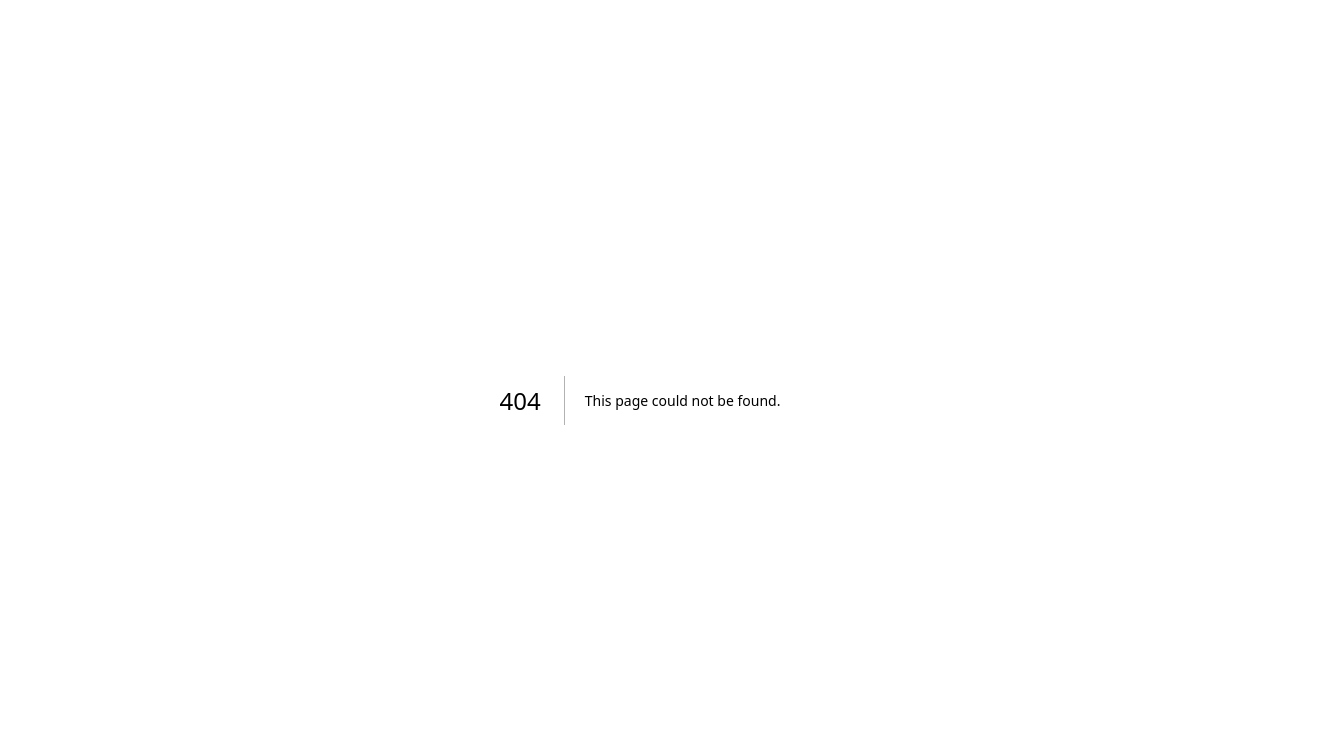
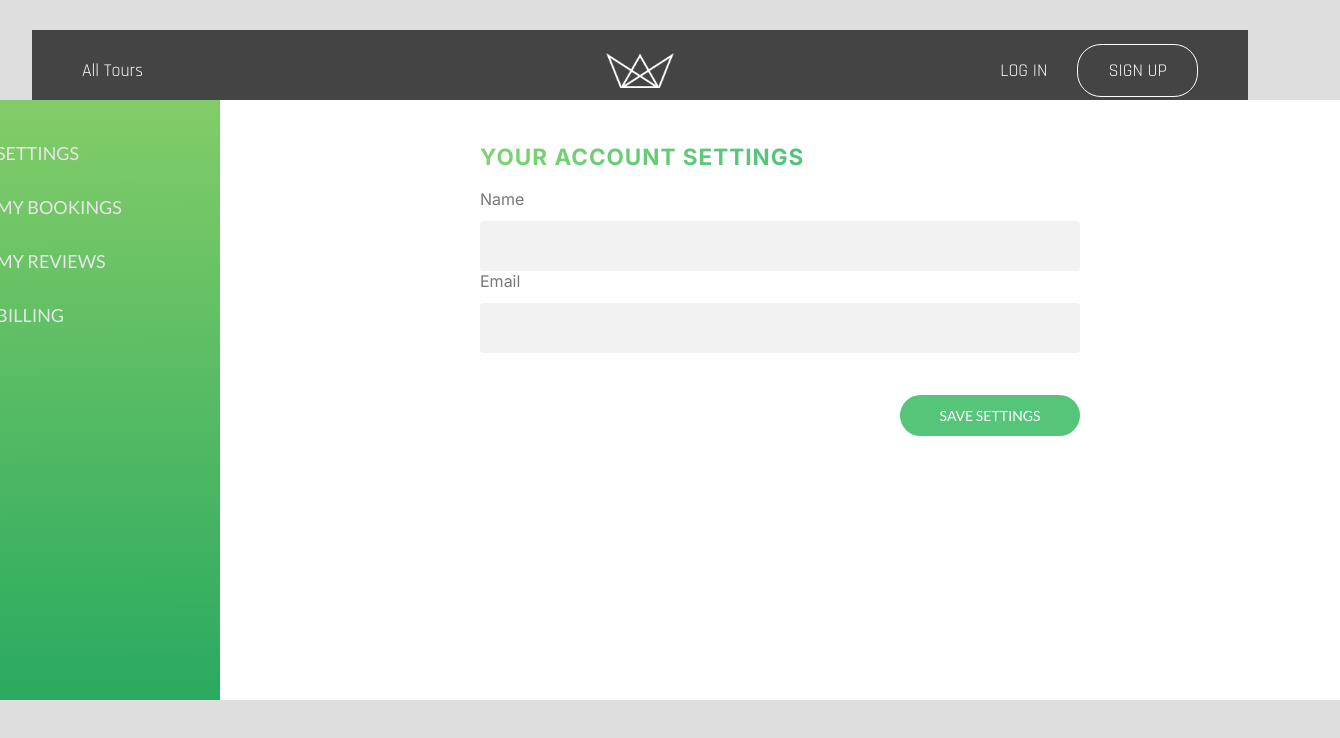
Before and after one commit to Cireka/Natours-Front-End, a Next.js app: page /Account/1 in a window 1280 px wide. Before the commit this address had no page. Shown: the top 738 px of the page, 1340 px wide, since content can reach past the window. Built offline with nearby package versions, Linux system fonts and the light colour scheme; no server answers.

Commit message:
started working on account setings and it logic

```diff
--- /dev/null
+++ b/Components/Account/AccountSettings.js
@@ -0,0 +1,25 @@
+import Image from "next/image";
+import style from "./AccountSettings.module.css";
+export default function AccountSettings(props) {
+  return (
+    <div className={style.FormParrent}>
+      <form className={style.Form}>
+        <h2>{props.title}</h2>
+        <label>{props.topLabel}</label>
+        <input
+          defaultValue={props.topInputPlaceValue}
+          className={style.Input}
+        ></input>
+        <label>{props.bottomLabel}</label>
+        <input
+          defaultValue={props.bottomInputPlaceValue}
+          className={style.Input}
+        ></input>
+        {/* <Image width={100} height={100} src={`/users/${props.image}`} /> */}
+        <div className={style.ButtonParrent}>
+          <button className={style.Button}>Save Settings</button>
+        </div>
+      </form>
+    </div>
+  );
+}
--- /dev/null
+++ b/Components/Account/AccountSettings.module.css
@@ -0,0 +1,91 @@
+.FormParrent {
+  width: 60rem;
+}
+.Form {
+  margin-top: 4.2rem;
+  display: flex;
+  flex-direction: column;
+}
+.Input {
+  font-family: inherit;
+  font-size: 1.5rem;
+  color: inherit;
+  padding: 1.25rem 1.75rem;
+  border: none;
+  background-color: #fff;
+  background-color: #f2f2f2;
+  border-top: 3px solid transparent;
+  border-bottom: 3px solid transparent;
+  -webkit-transition: all 0.3s;
+  transition: all 0.3s;
+  border-radius: 4px;
+  -webkit-box-sizing: border-box;
+  box-sizing: border-box;
+  margin-top: 1.2rem;
+}
+.Input:focus:invalid {
+  outline: none;
+  border-bottom: 3px solid #e57c23;
+}
+.Input:focus:valid {
+  outline: none;
+  border-bottom: 3px solid #28b487;
+}
+.Form > h2 {
+  font-size: 2.25rem;
+  text-transform: uppercase;
+  font-weight: 700;
+  background-image: -webkit-gradient(
+    linear,
+    left top,
+    right top,
+    from(#7dd56f),
+    to(#28b487)
+  );
+  background-image: linear-gradient(to right, #7dd56f, #28b487);
+  -webkit-background-clip: text;
+  color: transparent;
+  letter-spacing: 0.1rem;
+  line-height: 1.3;
+  margin-bottom: 1.8rem;
+}
+.Form > label {
+  font-size: 1.6rem;
+  font-weight: 400;
+}
+.Button {
+  width: 30%;
+  margin-top: 4.2rem;
+  overflow-y: hidden;
+  cursor: pointer;
+  font-family: "Lato", sans-serif;
+  text-transform: uppercase;
+  font-weight: 400;
+  background-color: #55c57a;
+  font-size: 1.4rem;
+  border-radius: 3.2rem;
+  padding: 1.2rem 3rem;
+  border: none;
+  color: #fff;
+  position: relative;
+  transition: transform 0.5s ease-in-out; /* Add transition property */
+  transition: ease-in-out 0.2s;
+}
+
+.Button:hover {
+  transform: translateY(-5px); /* Apply initial hover transformation */
+  box-shadow: 0px 10px 60px -12px rgba(0, 0, 0, 0.75);
+  -webkit-box-shadow: 0px 10px 60px -12px rgba(0, 0, 0, 0.75);
+  -moz-box-shadow: 0px 10px 60px -12px rgba(0, 0, 0, 0.75);
+}
+
+.Button:not(:hover) {
+  transform: translateY(0); /* Apply animation transformation */
+}
+.Button:active {
+  background-color: #449e62;
+}
+.ButtonParrent {
+  display: flex;
+  justify-content: flex-end;
+}
--- a/Components/NavBar/NavBar.js
+++ b/Components/NavBar/NavBar.js
@@ -1,28 +1,39 @@
 "use client";
-import { Fragment } from "react";
+import { Fragment, useEffect } from "react";
 import style from "./NavBar.module.css";
 import Link from "next/link";
 import Image from "next/image";
 import Logo from "../../public/logo-white.png";
 import Cookies from "js-cookie";
 import { CgProfile } from "react-icons/cg";
+import { useRouter } from "next/navigation";
+import { useState } from "react";
 
 export default function NavBar() {
-  const token = Cookies.get("jwt");
-  console.log(token);
+  const [token, setToken] = useState(null);
+  useEffect(() => {
+    setToken(Cookies.get("jwt"));
+  }, [Cookies.get("jwt")]);
+
   const LogOutHandler = () => {
     window.location.reload();
     Cookies.remove("jwt");
+    router.push("/");
   };
-
-
+  const router = useRouter();
+  const ProfileHandler = () => {
+    router.push(`/Account/${token}`);
+  };
 
   return (
     <Fragment>
       <div className={style.NavBar}>
         <div className={style.NavBarParrent}>
           <div className={style.HomeLinkParrent}>
-            {token && <CgProfile className={style.ProfileIcon} />}
+            <CgProfile
+              onClick={ProfileHandler}
+              className={token ? style.ProfileIcon : style.DissabledProfileIcon}
+            />
             <Link href={"/"}>
               <h1 className={style.AllTours}>All Tours</h1>
             </Link>
--- a/Components/NavBar/NavBar.module.css
+++ b/Components/NavBar/NavBar.module.css
@@ -78,3 +78,6 @@
   cursor: pointer;
   transform: translateY(-3px);
 }
+.DissabledProfileIcon {
+  display: none;
+}
--- /dev/null
+++ b/app/Account/[id]/Account.module.css
@@ -0,0 +1,54 @@
+.AccountParrent {
+  width: 140rem;
+  height: 60rem;
+  position: absolute;
+  left: 50%;
+  top: 50%;
+  transform: translate(-50%, -50%);
+  display: grid;
+  grid-template-columns: 0.25fr 1fr;
+  border-radius: 3px;
+}
+
+.AccountSectionsParrent {
+  display: flex;
+  flex-direction: column;
+  align-items: flex-start;
+  gap: 3.2rem;
+  padding-top: 4.2rem;
+  background: linear-gradient(
+    179.1deg,
+    rgb(129, 204, 104) 2.3%,
+    rgb(43, 170, 96) 98.3%
+  );
+}
+.AccountSectionsParrent > h2 {
+  position: relative;
+  padding-left: 20%;
+  cursor: pointer;
+  text-transform: uppercase;
+  font-size: 1.8rem;
+  color: #e6e6e6;
+  font-family: "Lato", sans-serif;
+  font-weight: 400;
+}
+
+.AccountSectionsParrent > h2:hover {
+  color: #ffff;
+}
+.SelectedSection::before {
+  content: "";
+  position: absolute;
+  top: 50%;
+  left: 0;
+  transform: translateY(-50%);
+  width: 0.4rem;
+  height: 3.8rem;
+  background-color: white;
+}
+
+.AccountConfigurationParrent {
+  background-color: #ffff;
+  display: flex;
+  justify-content: center;
+}
--- /dev/null
+++ b/app/Account/[id]/page.js
@@ -0,0 +1,78 @@
+"use client";
+import { Fragment } from "react";
+import style from "./Account.module.css";
+import NavBar from "@/Components/NavBar/NavBar";
+import { useState, useEffect } from "react";
+import AccountSettings from "@/Components/Account/AccountSettings";
+
+export default function Account({ params }) {
+  const id = params.id;
+  const [selectedSection, setSelectedSection] = useState(0);
+  const [userData, setUserData] = useState(undefined);
+
+  const handleSectionClick = (index) => {
+    setSelectedSection(index);
+  };
+
+  useEffect(() => {
+    console.log(id);
+    fetch("https://natours-app-xp62.onrender.com/api/v1/users/me", {
+      headers: {
+        "Content-Type": "application/json",
+        Authorization: `Bearer ${id}`,
+      },
+    })
+      .then((res) => res.json()) // Parse response as JSON
+      .then((data) => {
+        console.log(data);
+        setUserData(data.data);
+      })
+      .catch((err) => {
+        console.log(err);
+      });
+  }, []);
+
+  return (
+    <Fragment>
+      <NavBar />
+      <div className={style.AccountParrent}>
+        <div className={style.AccountSectionsParrent}>
+          <h2
+            onClick={() => handleSectionClick(0)}
+            className={selectedSection === 0 ? style.SelectedSection : ""}
+          >
+            Settings
+          </h2>
+          <h2
+            onClick={() => handleSectionClick(1)}
+            className={selectedSection === 1 ? style.SelectedSection : ""}
+          >
+            My Bookings
+          </h2>
+          <h2
+            onClick={() => handleSectionClick(2)}
+            className={selectedSection === 2 ? style.SelectedSection : ""}
+          >
+            My Reviews
+          </h2>
+          <h2
+            onClick={() => handleSectionClick(3)}
+            className={selectedSection === 3 ? style.SelectedSection : ""}
+          >
+            Billing
+          </h2>
+        </div>
+        <div className={style.AccountConfigurationParrent}>
+          <AccountSettings
+            // image={userData?.image}
+            title={"Your Account Settings"}
+            topLabel={"Name"}
+            topInputPlaceValue={userData?.name}
+            bottomLabel={"Email"}
+            bottomInputPlaceValue={userData?.email}
+          />
+        </div>
+      </div>
+    </Fragment>
+  );
+}
--- a/app/globals.css
+++ b/app/globals.css
@@ -18,7 +18,7 @@ body {
   overflow-x: hidden;
   max-width: 100vw;
   animation: myAnim 1s ease 0s 1 normal forwards;
-  background-color: #f7f7f7;
+  background-color: #dedede;
 }
 
 html,
```
